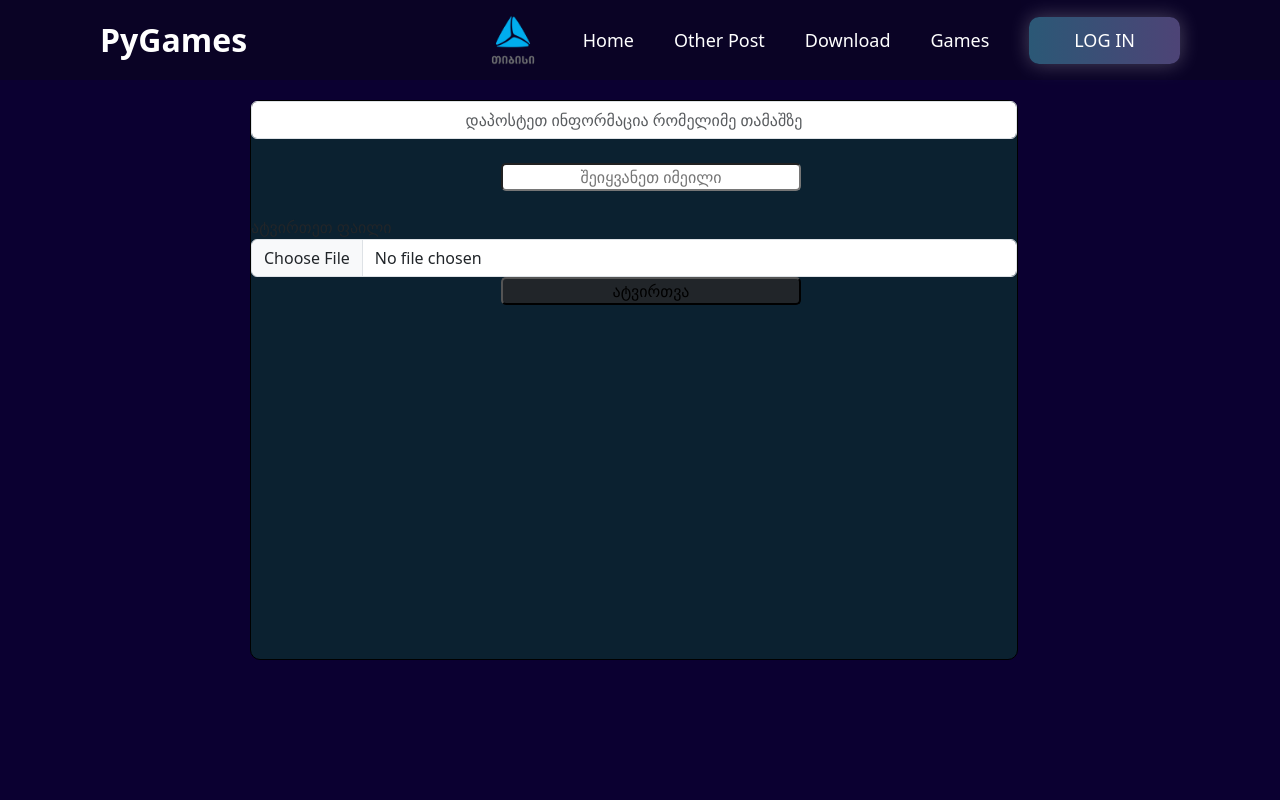
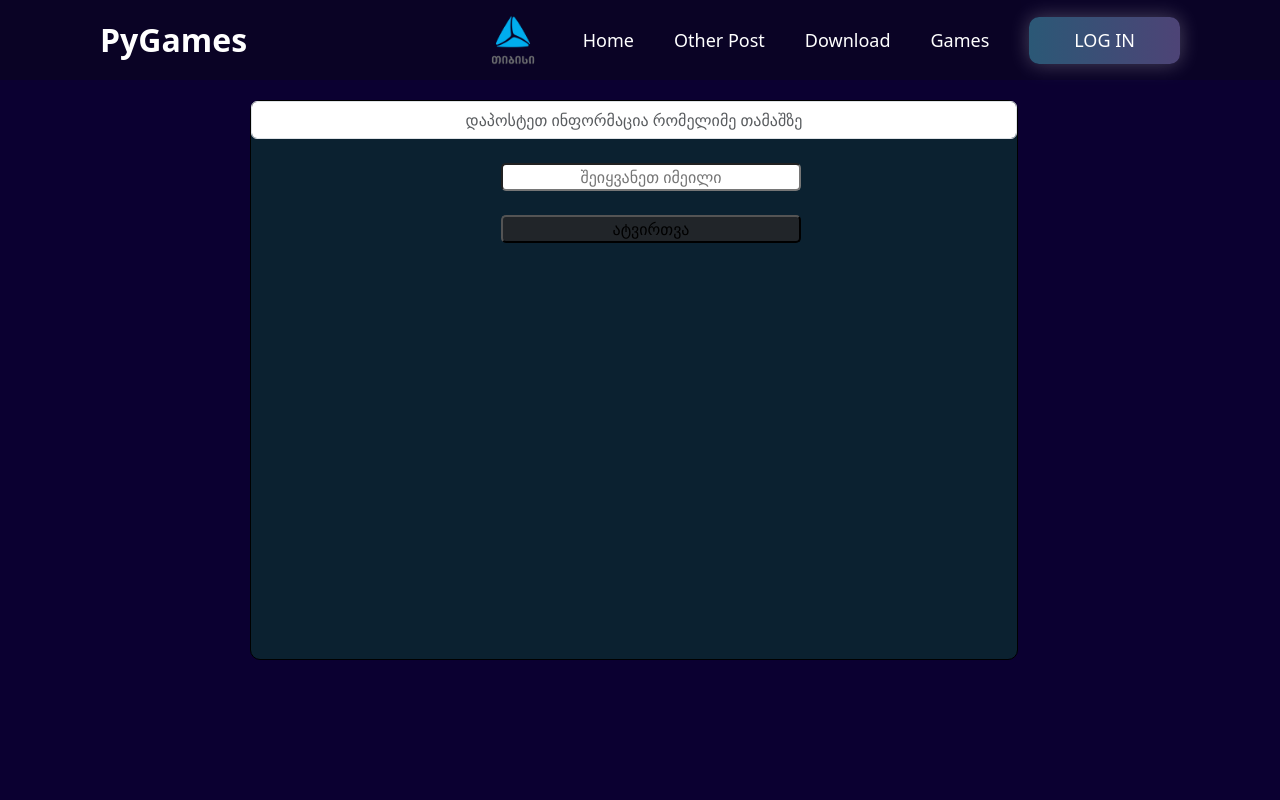
Before and after one commit to Qurcoo/PyGames, a Flask app: page /post in a window 1280 px wide. Run offline with Flask 3, Linux system fonts and the light colour scheme; some libraries are stand-ins or nearby versions; some web fonts are replaced.

Commit message:
Update post.html

```diff
--- a/templates/post.html
+++ b/templates/post.html
@@ -9,7 +9,6 @@
         <div>
             {{ form.abtGame(class="form-control text-center h-2", placeholder="დაპოსტეთ ინფორმაცია რომელიმე თამაშზე") }}<br>
             {{ form.email(class="userClass", placeholder="შეიყვანეთ იმეილი") }}<br><br>
-            {{ form.File_inp.label }}  {{ form.File_inp(class="form-control") }}
             {{ form.Post(class=("userClass bg-dark")) }}
         </div>
     </form>
```
